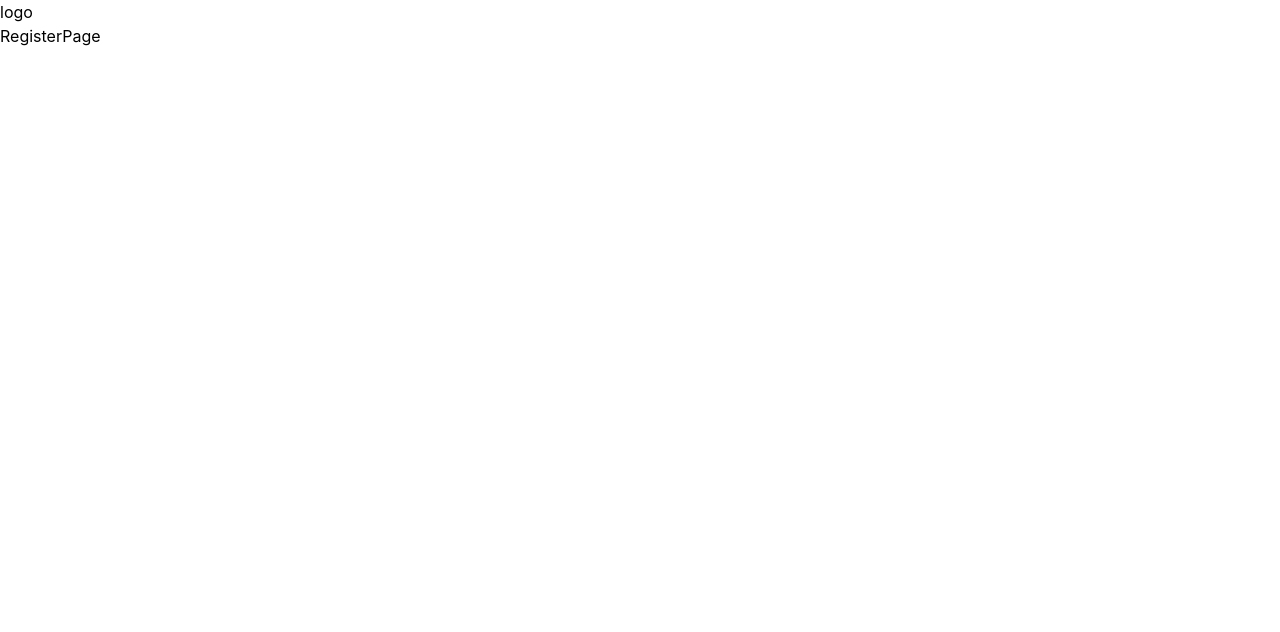
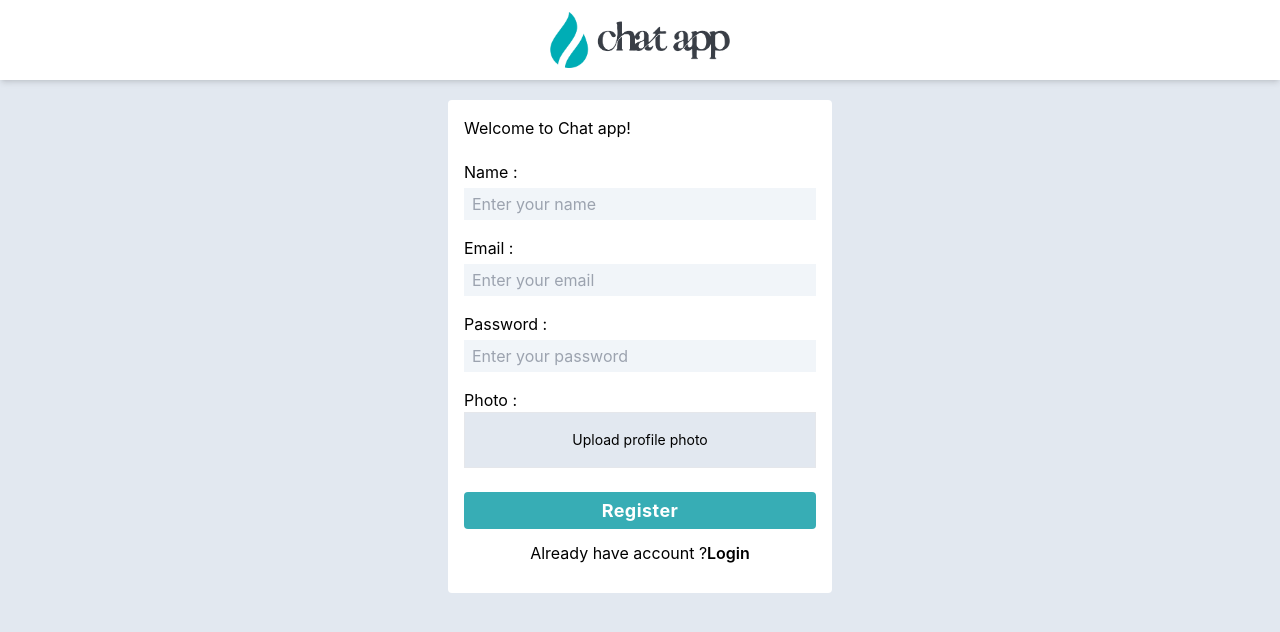
Before and after one commit to thanhthinh113/Web_Zalo, a React (Create React App) app: page /register in a window 1280 px wide. Shown: the top 632 px of the page. Built offline with nearby package versions, Linux system fonts and the light colour scheme.

Commit message:
success UI register

```diff
--- a/package.json
+++ b/package.json
@@ -9,6 +9,7 @@
     "@testing-library/user-event": "^13.5.0",
     "react": "^19.0.0",
     "react-dom": "^19.0.0",
+    "react-icons": "^5.5.0",
     "react-router-dom": "^7.2.0",
     "react-scripts": "5.0.1",
     "web-vitals": "^2.1.4"
--- a/src/index.css
+++ b/src/index.css
@@ -10,6 +10,7 @@ body {
     sans-serif;
   -webkit-font-smoothing: antialiased;
   -moz-osx-font-smoothing: grayscale;
+  @apply bg-slate-200
 }
 
 code {
--- a/src/layout/index.js
+++ b/src/layout/index.js
@@ -1,9 +1,11 @@
 import React from "react";
-
+import logo from "../assets/logo.png";
 export const AuthLayouts = ({ children }) => {
   return (
     <>
-      <div>logo</div>
+      <header className="bg-white flex justify-center items-center py-3 h-20 shadow-md">
+        <img src={logo} alt="logo" width={180} height={60} />
+      </header>
       {children}
     </>
   );
--- a/src/pages/RegisterPage.js
+++ b/src/pages/RegisterPage.js
@@ -1,7 +1,127 @@
-import React from "react";
+import React, { useState } from "react";
+import { IoClose } from "react-icons/io5";
+import { Link } from "react-router-dom";
 
 function RegisterPage() {
-  return <div>RegisterPage</div>;
+  const [data, setData] = useState({
+    name: "",
+    email: "",
+    password: "",
+    profile_pic: "",
+  });
+  const [uploadPhoto, setUploadPhoto] = useState("");
+
+  const handleOnChange = (e) => {
+    const { name, value } = e.target;
+    setData((preve) => {
+      return {
+        ...preve,
+        [name]: value,
+      };
+    });
+  };
+
+  const handleUploadPhoto = (e) => {
+    const file = e.target.files[0];
+    setUploadPhoto(file);
+  };
+
+  const handleClearUploadPhoto = (e) => {
+    e.stopPropagation();
+    e.preventDefault();
+    setUploadPhoto(null);
+  };
+
+  const handleSubmit = (e) => {
+    e.preventDefault();
+    e.stopPropagation();
+  };
+  return (
+    <div className="mt-5">
+      <div className="bg-white w-full max-w-sm mx-2 rounded overflow-hidden p-4 mx-auto">
+        <h3>Welcome to Chat app!</h3>
+        <form className="grid gap-4 mt-5" onSubmit={handleSubmit}>
+          <div className="flex flex-col gap-1">
+            <label htmlFor="name">Name :</label>
+            <input
+              type="text"
+              id="name"
+              name="name"
+              placeholder="Enter your name"
+              className="bg-slate-100 px-2 py-1 focus:outline-primary"
+              value={data.name}
+              onChange={handleOnChange}
+              required
+            />
+          </div>
+          <div className="flex flex-col gap-1">
+            <label htmlFor="email">Email :</label>
+            <input
+              type="text"
+              id="email"
+              name="email"
+              placeholder="Enter your email"
+              className="bg-slate-100 px-2 py-1 focus:outline-primary"
+              value={data.email}
+              onChange={handleOnChange}
+              required
+            />
+          </div>
+          <div className="flex flex-col gap-1">
+            <label htmlFor="password">Password :</label>
+            <input
+              type="text"
+              id="password"
+              name="password"
+              placeholder="Enter your password"
+              className="bg-slate-100 px-2 py-1 focus:outline-primary"
+              value={data.password}
+              onChange={handleOnChange}
+              required
+            />
+          </div>
+          <div className="flex flex-col gap-1">
+            <label htmlFor="profile_pic">
+              Photo :
+              <div className="h-14 bg-slate-200 flex justify-center items-center border hover:border-primary cursor-pointer">
+                <p className="text-sm max-w-[300] flex text-ellipsis line-clamp-1">
+                  {uploadPhoto?.name
+                    ? uploadPhoto?.name
+                    : "Upload profile photo"}
+                  {uploadPhoto?.name && (
+                    <button
+                      className="text-lg ml-2   hover:text-red-600"
+                      onClick={handleClearUploadPhoto}
+                    >
+                      <IoClose />
+                    </button>
+                  )}
+                </p>
+              </div>
+            </label>
+
+            <input
+              type="file"
+              id="profile_pic"
+              name="profile_pic"
+              className="bg-slate-100 px-2 py-1 focus:outline-primary hidden "
+              onChange={handleUploadPhoto}
+            />
+          </div>
+
+          <button className="bg-primary text-lg px-4 py-1 hover:bg-secondary rounded mt-2 font-bold text-white leading-relaxed tracking-wide">
+            Register
+          </button>
+        </form>
+        <p className="my-3 text-center">
+          Already have account ?
+          <Link to={"email"} className="hover:text-primary font-semibold">
+            Login
+          </Link>{" "}
+        </p>
+      </div>
+    </div>
+  );
 }
 
 export default RegisterPage;
--- a/tailwind.config.js
+++ b/tailwind.config.js
@@ -2,7 +2,12 @@
 module.exports = {
   content: ["./src/**/*.{html,js}"],
   theme: {
-    extend: {},
+    extend: {
+      colors: {
+        primary: "#37adb5",
+        secondary: "#058187",
+      },
+    },
   },
   plugins: [],
 };
```
Also changed, not shown: 1 other file (tests, documents, lock files or other folders).
